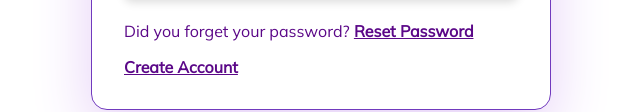
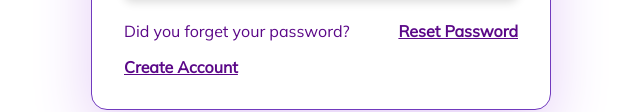
Before and after one commit to gouravkundu88/User-Interface, a plain HTML site: page login-signup-page/index.html in a window 1280 px wide. Shown: the part 562-674 px from the top of the page, without its empty margins (319-959 px from the left). Drawn offline with Linux system fonts and the light colour scheme.

Commit message:
Update style.css

```diff
--- a/login-signup-page/style.css
+++ b/login-signup-page/style.css
@@ -159,3 +159,7 @@ h1 {
 .my-form__actions a:hover {
     color: #a7a2cb;
 }
+.my-form__row {
+    display: flex;
+    justify-content: space-between;
+}
```
